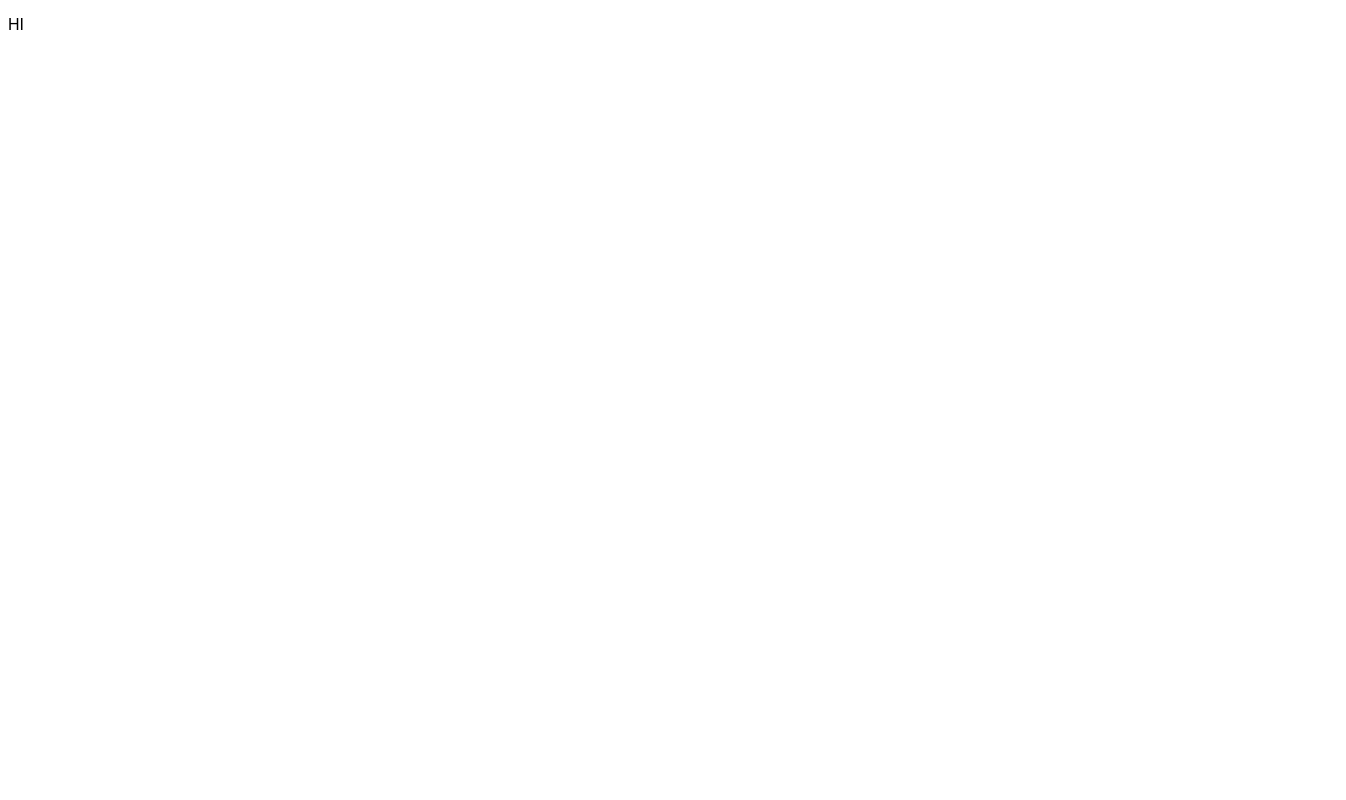
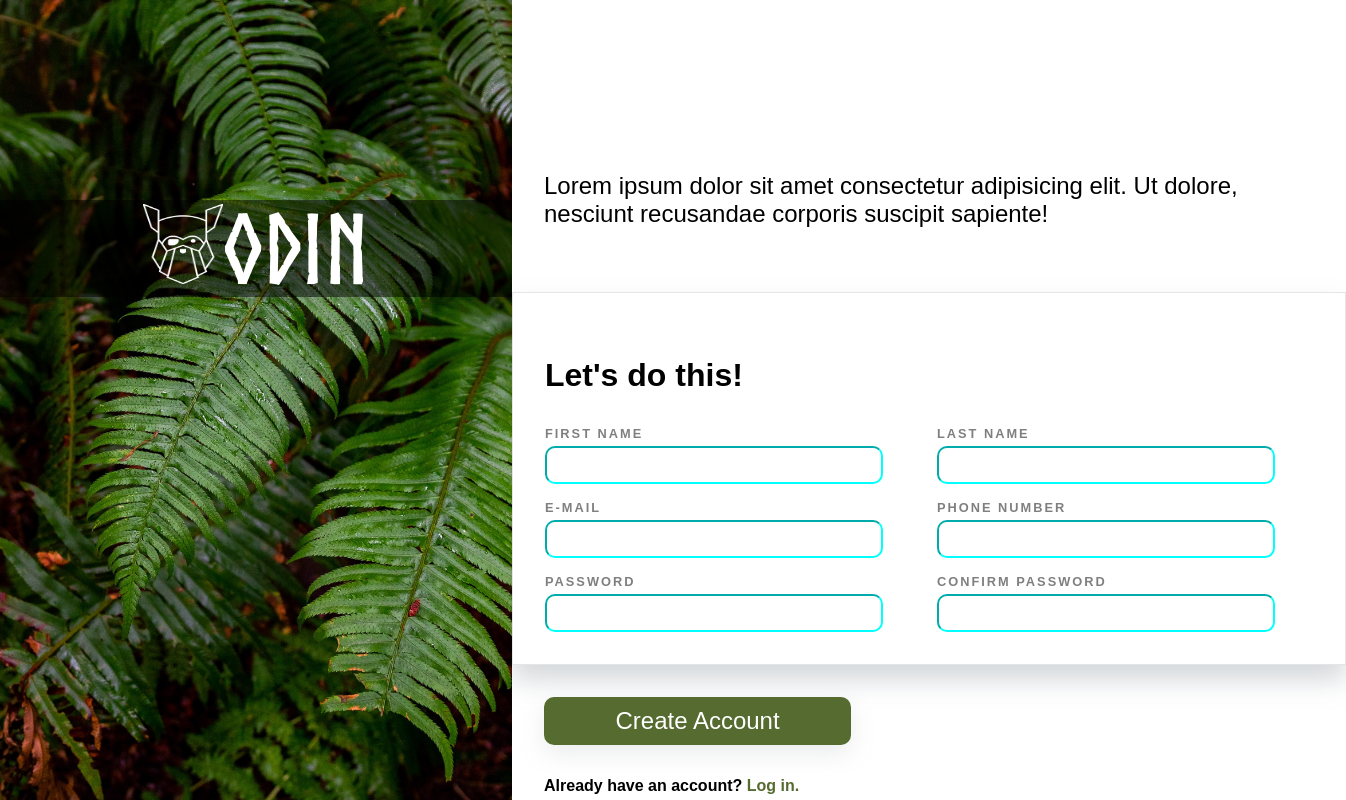
Before and after one commit to Abhimanyu-dev/Sign-Up-Form, a plain HTML site: page index.html in a window 1280 px wide. Shown: the whole page, 1346 px wide, since content can reach past the window. Drawn offline with Linux system fonts and the light colour scheme.

Commit message:
Completed Project

```diff
--- a/index.html
+++ b/index.html
@@ -8,6 +8,59 @@
     <link rel="stylesheet" href="style.css">
 </head>
 <body>
-    <p>HI</p>
+    <div class="left-container">
+            <div class="text-container">
+                <div class="con2">
+                    <div class="logo-container">
+                        <img src="./Images/odin-logo.png" alt="">
+                    </div>
+                    <div class="container">ODIN</div>
+                </div>
+            </div>
+    </div>
+    <div class="right-container">
+        <div class="warning">
+            Lorem ipsum dolor sit amet consectetur adipisicing elit. Ut dolore, nesciunt recusandae corporis suscipit sapiente!
+        </div>
+        <div class="form-container">
+            <form action="">
+                <div class="con">
+                    <p>Let's do this!</p>
+                <div class="input-container">
+                    <div class="input">
+                        <label for="First-Name">First Name</label>
+                        <input type="text" name="First-Name" >
+                    </div>
+                    <div class="input">
+                    <label for="Last-Name">Last Name</label>
+                    <input type="text" name="Last-Name" >
+                    </div>
+                    <div class="input">
+                    <label for="email">E-Mail</label>
+                    <input type="email" name="email" id="">
+                    </div>
+                    <div class="input">
+                    <label for="number" >Phone Number</label>
+                    <input type="number" name="number" id="" min="10" max="12">
+                    </div>
+                    <div class="input">
+                    <label for="password">Password</label>
+                    <input type="password" name="password" id="">
+                    </div>
+                    <div class="input">
+                    <label for="c-password">Confirm Password</label>
+                    <input type="password" name="c-password" id="">
+                    </div>
+                </div>
+                </div>
+                <div class="submit-btn">
+                    <button type="submit">Create Account</button>
+                </div>
+                <div class="account">
+                    Already have an account? <span>Log in.</span>
+                </div>
+            </form>
+        </div>
+    </div>
 </body>
 </html>
--- a/style.css
+++ b/style.css
@@ -1,3 +1,144 @@
 :root{
     font-family: sans-serif;
+    overflow:hidden;
+    padding: 0;
+    margin: 0;
 }
+
+body{
+    margin: 0;
+    display: flex;
+}
+
+@font-face {
+    font-family: norse;
+    src: url('./Font/Norse-Bold.otf');
+}
+.left-container{
+    flex-shrink: 0;
+    height: 100vh;
+    width: 40%;
+    background: url('./Images/background.jpg') no-repeat;
+    background-size: cover;
+    position: relative;
+}
+
+.text-container{
+    width: 100%;
+    position: absolute;
+    top: 25%;
+    background-color: rgba(0,0,0,0.5);
+    display: flex;
+    align-items: center;
+    justify-content: center;
+    color: white;
+    font-size: 6rem;
+    font-family: norse, sans-serif;
+}
+
+.con2{
+    display: flex;
+    align-items: center;
+}
+
+.container{
+    opacity: 100%;
+}
+
+.logo-container > img{
+    width: 5rem;
+    height: 5rem;
+}
+
+.right-container{
+    display: flex;
+    width: 100%;
+    flex-direction: column;
+    margin: 2rem;
+    align-items: center;
+    justify-content: center;
+    margin-left: 0;
+    margin-right: 0;
+}
+
+.warning{
+    font-size: 1.5rem;
+    margin: 2rem;
+}
+
+.form-container{
+    margin-top: 2rem;
+    height: 50%;
+    width: 100%;
+
+}
+.input-container{
+    display: grid;
+    grid-template-columns: 1fr 1fr;
+    grid-gap: 1rem;
+}
+.input{
+    display: flex;
+    flex-direction: column;
+    width: 90%;
+}
+
+.con{
+    border: 0.5px solid rgba(0,0,0,0.1);
+    width: 100%;
+    padding: 2rem;
+    box-shadow: rgba(149, 157, 165, 0.4) 0px 15px 24px;
+}
+p{
+    font-size: 2rem;
+    font-weight: bold;
+}
+label{
+    text-transform: uppercase;
+    font-size: 0.8rem;
+    font-weight: bold;
+    color:rgba(0,0,0, 0.5);
+    letter-spacing: 2px;
+    padding-bottom: 5px;
+}
+input{
+    height: 1.5rem;
+    border-color: grey;
+    border-radius: 10px;
+    font-size: 1.25rem;
+    padding: 5px;
+}
+input:valid{
+    border-color:aqua;
+}
+input:invalid{
+    border-color:crimson;
+}
+.submit-btn{
+    margin: 2rem;
+    width: 100%;
+}
+button{
+    height: 3rem;
+    width: 40%;
+    font-size: 1.5rem;
+    background-color:darkolivegreen;
+    color: white;
+    border: 0px;
+    border-radius: 10px;
+    box-shadow: rgba(149, 157, 165, 0.2) 0px 8px 24px;
+    display: flex;
+    align-items: center;
+    justify-content: center;
+    cursor: pointer;
+}
+
+.account{
+    margin: 2rem;
+    font-weight: bold;
+    font-size: 1rem;
+}
+.account span{
+    color:darkolivegreen;
+    cursor: pointer;
+}
```
Also changed, not shown: Font/Norse-Bold.otf (added), Images/background.jpg (added), Images/odin-logo.png (added), Images/sign-up-form.png (added).
